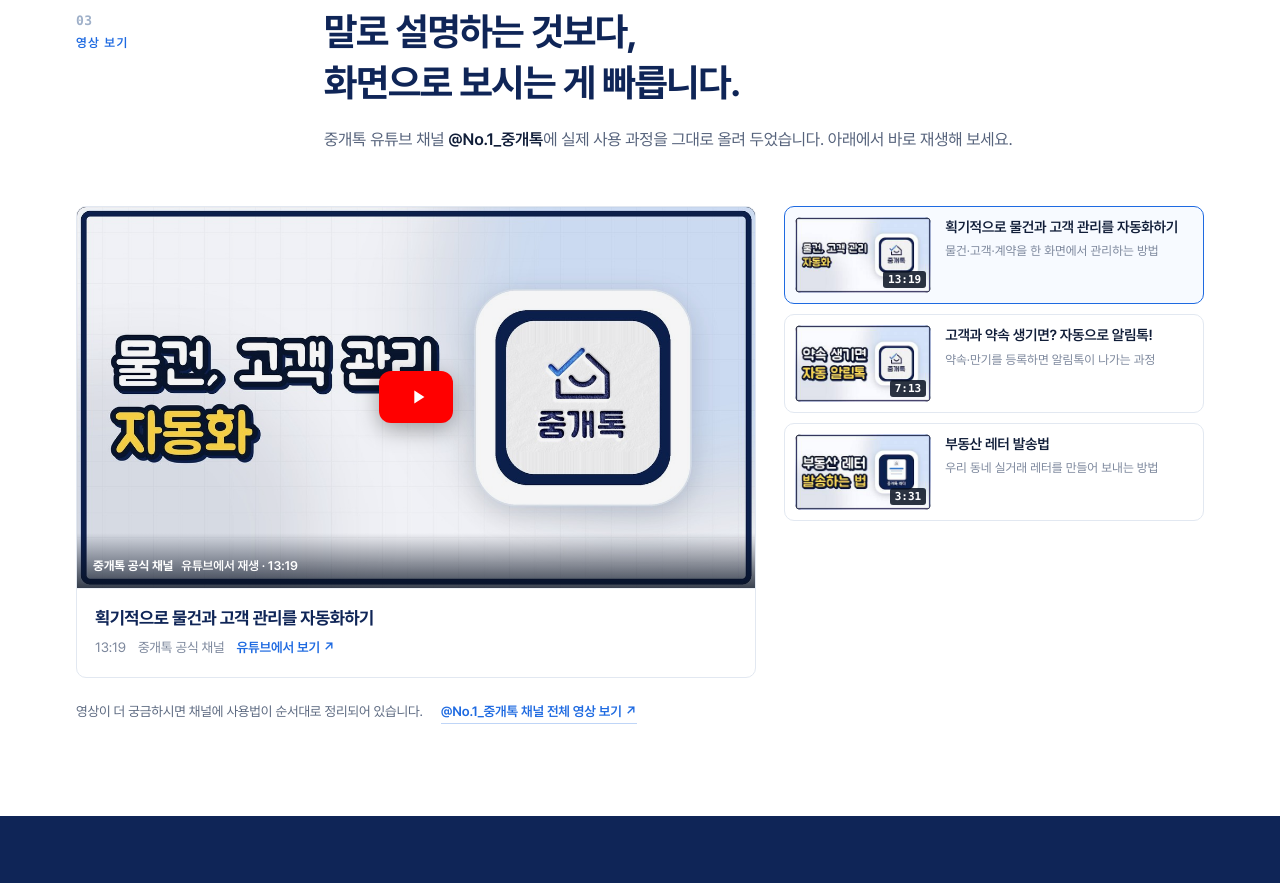
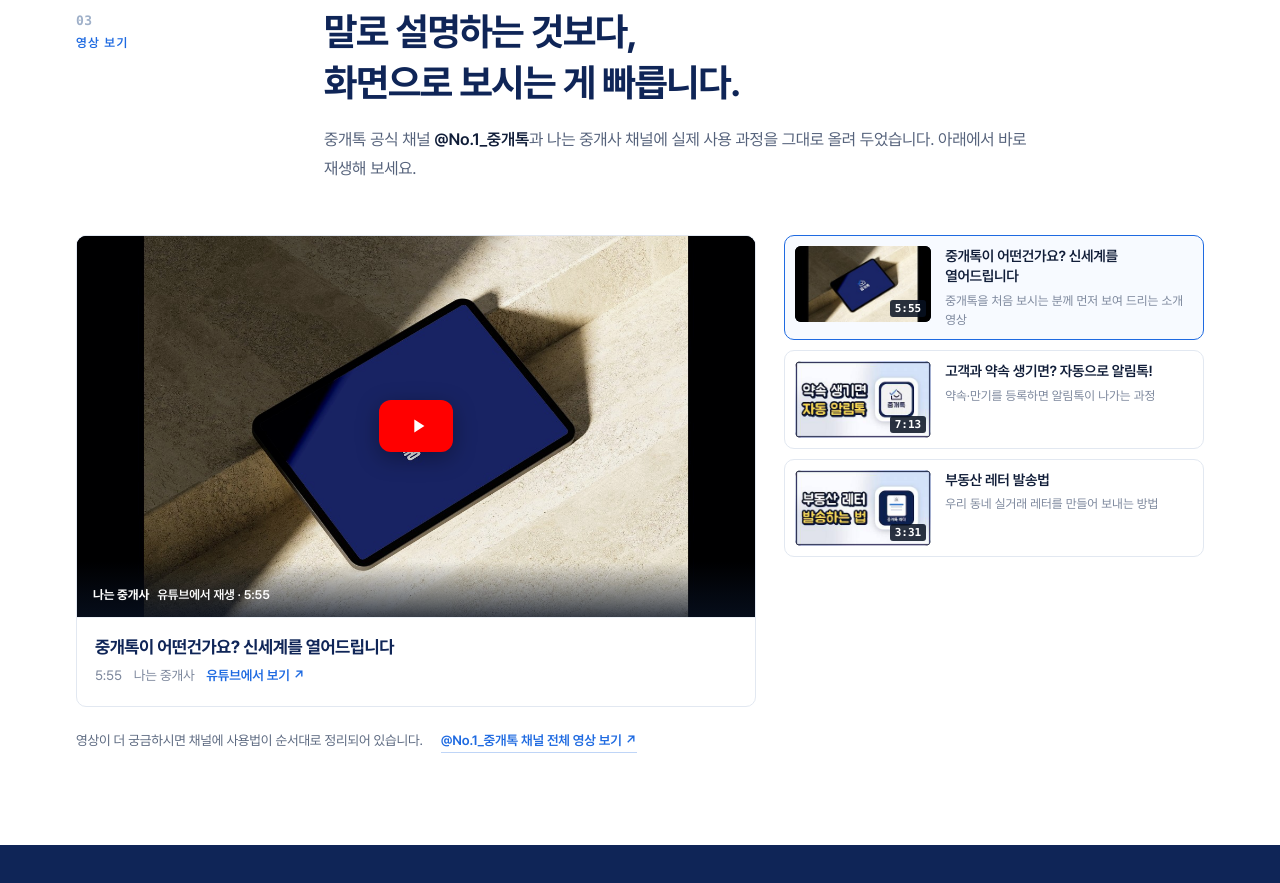
Before and after one commit to puppy2848-ctrl/joonggaetalk-home, a plain HTML site: page index.html in a window 1280 px wide. Shown: the part 4560-5443 px from the top of the page. Drawn offline with Linux system fonts and the light colour scheme.

Commit message:
메인 영상 교체: 중개톡이 어떤건가요? 신세계를 열어드립니다 (nLCR1nvcs2c)
- 메인 플레이어 파사드·임베드·제목·길이(5:55)·설명·유튜브 링크 교체
- 재생목록 첫 카드 썸네일·제목·길이·부제·전환 ID 교체
- 채널 표기를 실제 채널(나는 중개사)로 맞추고 카드별 data-ch 추가
- 썸네일 로컬 저장(big-/video-) + Pretendard 서브셋에 신규 글자(떤) 반영

```diff
--- a/index.html
+++ b/index.html
@@ -630,40 +630,40 @@ body.menu-open .nav-toggle i::after{top:0;transform:rotate(-45deg)}
       <p class="sec-idx"><b>03</b>영상 보기</p>
       <div>
         <h2>말로 설명하는 것보다,<br>화면으로 보시는 게 빠릅니다.</h2>
-        <p class="sec-sub">중개톡 유튜브 채널 <b>@No.1_중개톡</b>에 실제 사용 과정을 그대로 올려 두었습니다. 아래에서 바로 재생해 보세요.</p>
+        <p class="sec-sub">중개톡 공식 채널 <b>@No.1_중개톡</b>과 나는 중개사 채널에 실제 사용 과정을 그대로 올려 두었습니다. 아래에서 바로 재생해 보세요.</p>
       </div>
     </header>
 
     <div class="video-grid">
       <div class="player">
         <div class="yt" id="ytBox">
-          <button type="button" class="yt-facade" id="ytPlay" aria-label="영상 재생 — 획기적으로 물건과 고객 관리를 자동화하기 (13분 19초)">
-            <img src="assets/big-SJgA-LEvDaI.jpg" alt="" width="1280" height="720">
+          <button type="button" class="yt-facade" id="ytPlay" aria-label="영상 재생 — 중개톡이 어떤건가요? 신세계를 열어드립니다 (5분 55초)">
+            <img src="assets/big-nLCR1nvcs2c.jpg" alt="" width="1280" height="720">
             <span class="yt-play" aria-hidden="true"><svg viewBox="0 0 24 24"><path d="M8 5v14l11-7z"/></svg></span>
-            <span class="yt-cap"><b>중개톡 공식 채널</b> 유튜브에서 재생 · 13:19</span>
+            <span class="yt-cap"><b>나는 중개사</b> 유튜브에서 재생 · 5:55</span>
           </button>
-          <noscript><style>.yt-facade{display:none}</style><iframe src="https://www.youtube-nocookie.com/embed/SJgA-LEvDaI?rel=0" title="획기적으로 물건과 고객 관리를 자동화하기 — 중개톡" allow="accelerometer; clipboard-write; encrypted-media; gyroscope; picture-in-picture" allowfullscreen></iframe></noscript>
+          <noscript><style>.yt-facade{display:none}</style><iframe src="https://www.youtube-nocookie.com/embed/nLCR1nvcs2c?rel=0" title="중개톡이 어떤건가요? 신세계를 열어드립니다 — 나는 중개사" allow="accelerometer; clipboard-write; encrypted-media; gyroscope; picture-in-picture" allowfullscreen></iframe></noscript>
         </div>
         <div class="player-meta">
-          <h3 id="ytTitle">획기적으로 물건과 고객 관리를 자동화하기</h3>
-          <p id="ytMeta"><span>13:19</span><span>중개톡 공식 채널</span><a href="https://youtu.be/SJgA-LEvDaI" target="_blank" rel="noopener">유튜브에서 보기 ↗</a></p>
+          <h3 id="ytTitle">중개톡이 어떤건가요? 신세계를 열어드립니다</h3>
+          <p id="ytMeta"><span>5:55</span><span>나는 중개사</span><a href="https://youtu.be/nLCR1nvcs2c" target="_blank" rel="noopener">유튜브에서 보기 ↗</a></p>
         </div>
       </div>
       <ul class="vid-list">
         <li>
-          <button type="button" class="vid-item is-active" data-id="SJgA-LEvDaI" data-title="획기적으로 물건과 고객 관리를 자동화하기" data-len="13:19" aria-pressed="true">
-            <span class="vid-thumb"><img src="assets/video-SJgA-LEvDaI.jpg" alt="" loading="lazy"><em>13:19</em></span>
-            <span class="vid-body"><b>획기적으로 물건과 고객 관리를 자동화하기</b><span>물건·고객·계약을 한 화면에서 관리하는 방법</span></span>
+          <button type="button" class="vid-item is-active" data-id="nLCR1nvcs2c" data-title="중개톡이 어떤건가요? 신세계를 열어드립니다" data-len="5:55" data-ch="나는 중개사" aria-pressed="true">
+            <span class="vid-thumb"><img src="assets/video-nLCR1nvcs2c.jpg" alt="" loading="lazy"><em>5:55</em></span>
+            <span class="vid-body"><b>중개톡이 어떤건가요? 신세계를 열어드립니다</b><span>중개톡을 처음 보시는 분께 먼저 보여 드리는 소개 영상</span></span>
           </button>
         </li>
         <li>
-          <button type="button" class="vid-item" data-id="fC9RkpuLr80" data-title="고객과 약속 생기면? 자동으로 알림톡!" data-len="7:13" aria-pressed="false">
+          <button type="button" class="vid-item" data-id="fC9RkpuLr80" data-ch="중개톡 공식 채널" data-title="고객과 약속 생기면? 자동으로 알림톡!" data-len="7:13" aria-pressed="false">
             <span class="vid-thumb"><img src="assets/video-fC9RkpuLr80.jpg" alt="" loading="lazy"><em>7:13</em></span>
             <span class="vid-body"><b>고객과 약속 생기면? 자동으로 알림톡!</b><span>약속·만기를 등록하면 알림톡이 나가는 과정</span></span>
           </button>
         </li>
         <li>
-          <button type="button" class="vid-item" data-id="jLcKrHJRKa8" data-title="부동산 레터 발송법" data-len="3:31" aria-pressed="false">
+          <button type="button" class="vid-item" data-id="jLcKrHJRKa8" data-ch="중개톡 공식 채널" data-title="부동산 레터 발송법" data-len="3:31" aria-pressed="false">
             <span class="vid-thumb"><img src="assets/video-jLcKrHJRKa8.jpg" alt="" loading="lazy"><em>3:31</em></span>
             <span class="vid-body"><b>부동산 레터 발송법</b><span>우리 동네 실거래 레터를 만들어 보내는 방법</span></span>
           </button>
@@ -898,13 +898,13 @@ body.menu-open .nav-toggle i::after{top:0;transform:rotate(-45deg)}
     box.innerHTML='<iframe src="https://www.youtube-nocookie.com/embed/'+id+'?rel=0&modestbranding=1&autoplay=1" title="중개톡 사용 영상" allow="accelerometer; autoplay; clipboard-write; encrypted-media; gyroscope; picture-in-picture" referrerpolicy="strict-origin-when-cross-origin" allowfullscreen></iframe>';
   }
   var playBtn=document.getElementById('ytPlay');
-  if(playBtn){ playBtn.addEventListener('click', function(){ playVideo('SJgA-LEvDaI'); }); }
+  if(playBtn){ playBtn.addEventListener('click', function(){ playVideo('nLCR1nvcs2c'); }); }
   Array.prototype.forEach.call(items, function(btn){
     btn.addEventListener('click', function(){
-      var id=btn.getAttribute('data-id'), t=btn.getAttribute('data-title'), len=btn.getAttribute('data-len');
+      var id=btn.getAttribute('data-id'), t=btn.getAttribute('data-title'), len=btn.getAttribute('data-len'), ch=btn.getAttribute('data-ch')||'중개톡 공식 채널';
       playVideo(id);
       title.textContent=t;
-      meta.innerHTML='<span>'+len+'</span><span>중개톡 공식 채널</span><a href="https://youtu.be/'+id+'" target="_blank" rel="noopener">유튜브에서 보기 ↗</a>';
+      meta.innerHTML='<span>'+len+'</span><span>'+ch+'</span><a href="https://youtu.be/'+id+'" target="_blank" rel="noopener">유튜브에서 보기 ↗</a>';
       Array.prototype.forEach.call(items, function(b){ b.classList.remove('is-active'); b.setAttribute('aria-pressed','false'); });
       btn.classList.add('is-active'); btn.setAttribute('aria-pressed','true');
     });
```
Also changed, not shown: assets/big-nLCR1nvcs2c.jpg (added), assets/sub-Pretendard-Bold.woff2, assets/sub-Pretendard-ExtraBold.woff2, assets/sub-Pretendard-Medium.woff2, assets/sub-Pretendard-Regular.woff2, assets/sub-Pretendard-SemiBold.woff2, assets/video-nLCR1nvcs2c.jpg (added).
